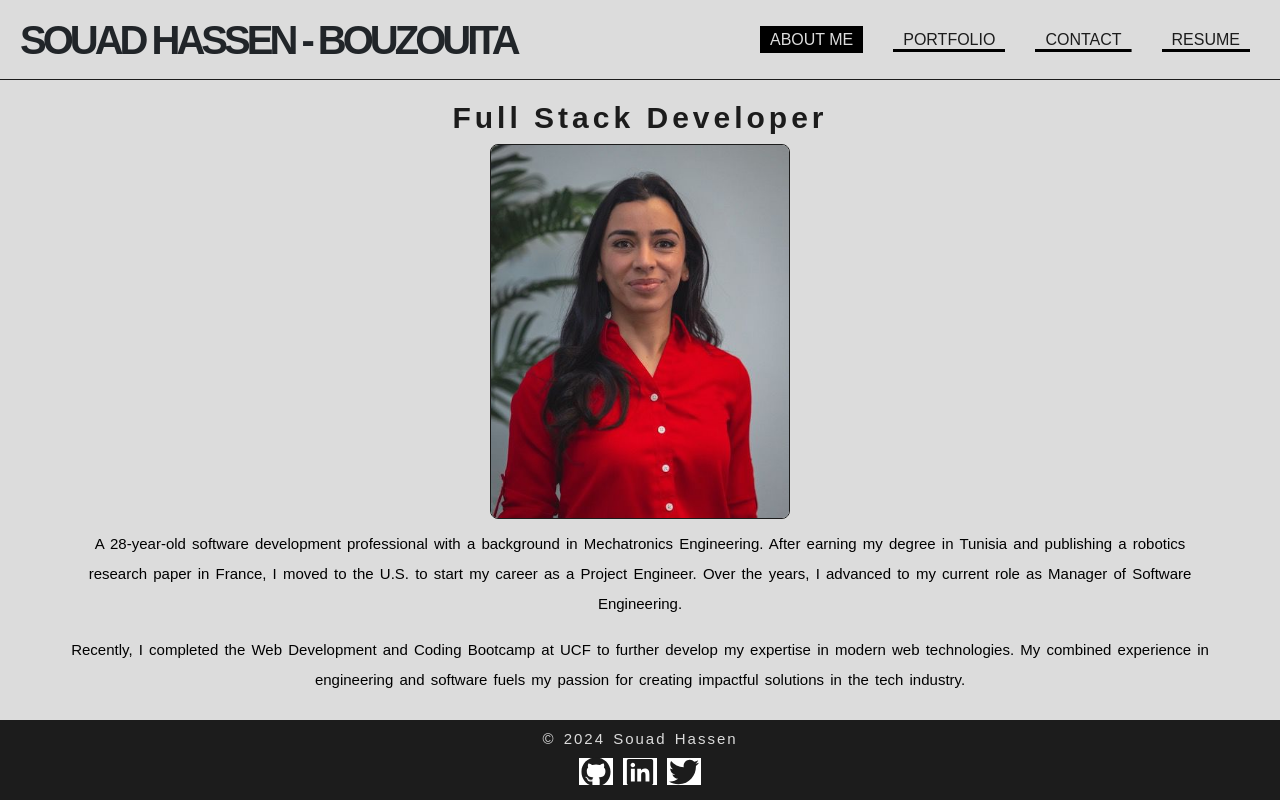
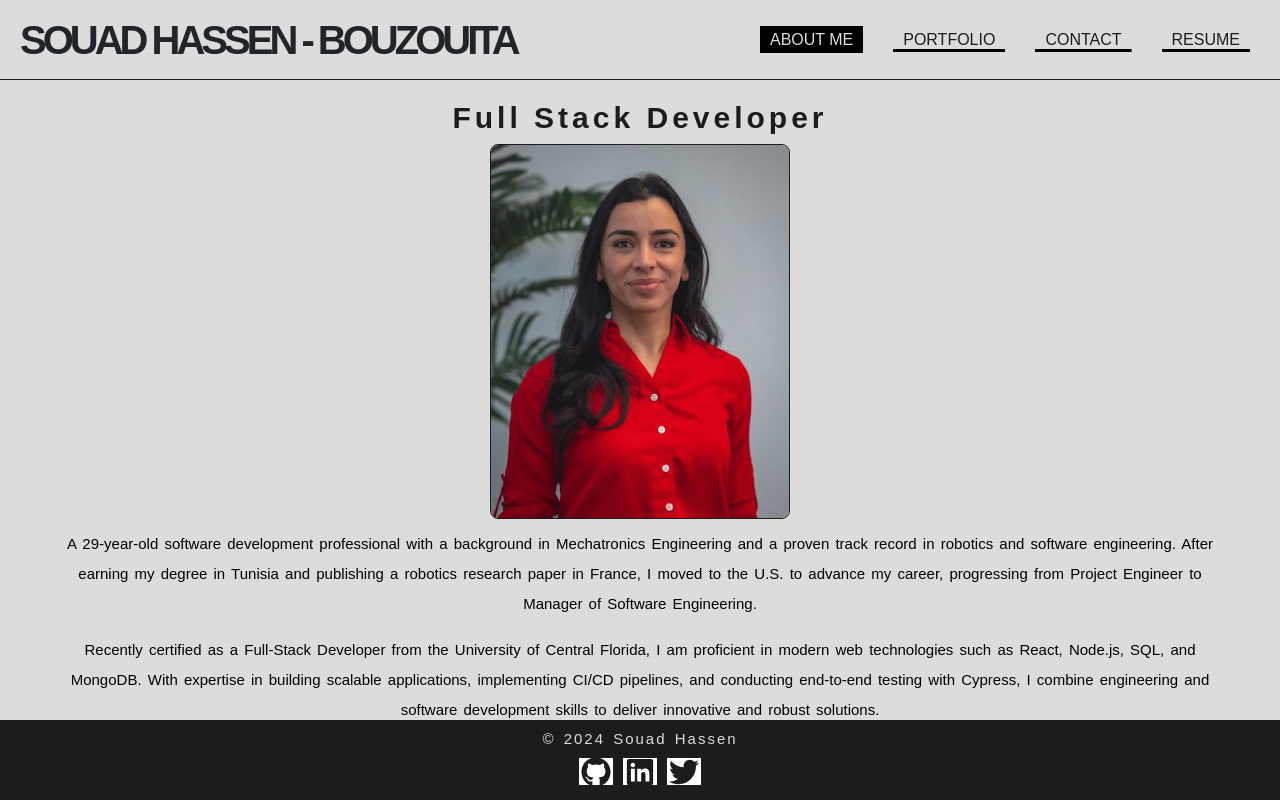
Before and after one commit to Souad-HB/react-portfolio, a React (Vite) app: page / in a window 1280 px wide. Built offline with nearby package versions, Linux system fonts and the light colour scheme.

Commit message:
updated portfolio with project3

```diff
--- a/src/pages/AboutMe/AboutMe.jsx
+++ b/src/pages/AboutMe/AboutMe.jsx
@@ -8,17 +8,20 @@ const AboutMe = () => {
       <img src={photo} alt="Photo of Souad" />
       <div>
         <p>
-          A 28-year-old software development professional with a background in
-          Mechatronics Engineering. After earning my degree in Tunisia and
+          A 29-year-old software development professional with a background in
+          Mechatronics Engineering and a proven track record in robotics and
+          software engineering. After earning my degree in Tunisia and
           publishing a robotics research paper in France, I moved to the U.S. to
-          start my career as a Project Engineer. Over the years, I advanced to
-          my current role as Manager of Software Engineering.
+          advance my career, progressing from Project Engineer to Manager of
+          Software Engineering.
         </p>
         <p className="paddingMobile">
-          Recently, I completed the Web Development and Coding Bootcamp at UCF
-          to further develop my expertise in modern web technologies. My
-          combined experience in engineering and software fuels my passion for
-          creating impactful solutions in the tech industry.
+          Recently certified as a Full-Stack Developer from the University of
+          Central Florida, I am proficient in modern web technologies such as
+          React, Node.js, SQL, and MongoDB. With expertise in building scalable
+          applications, implementing CI/CD pipelines, and conducting end-to-end
+          testing with Cypress, I combine engineering and software development
+          skills to deliver innovative and robust solutions.
         </p>
       </div>
     </div>
```
